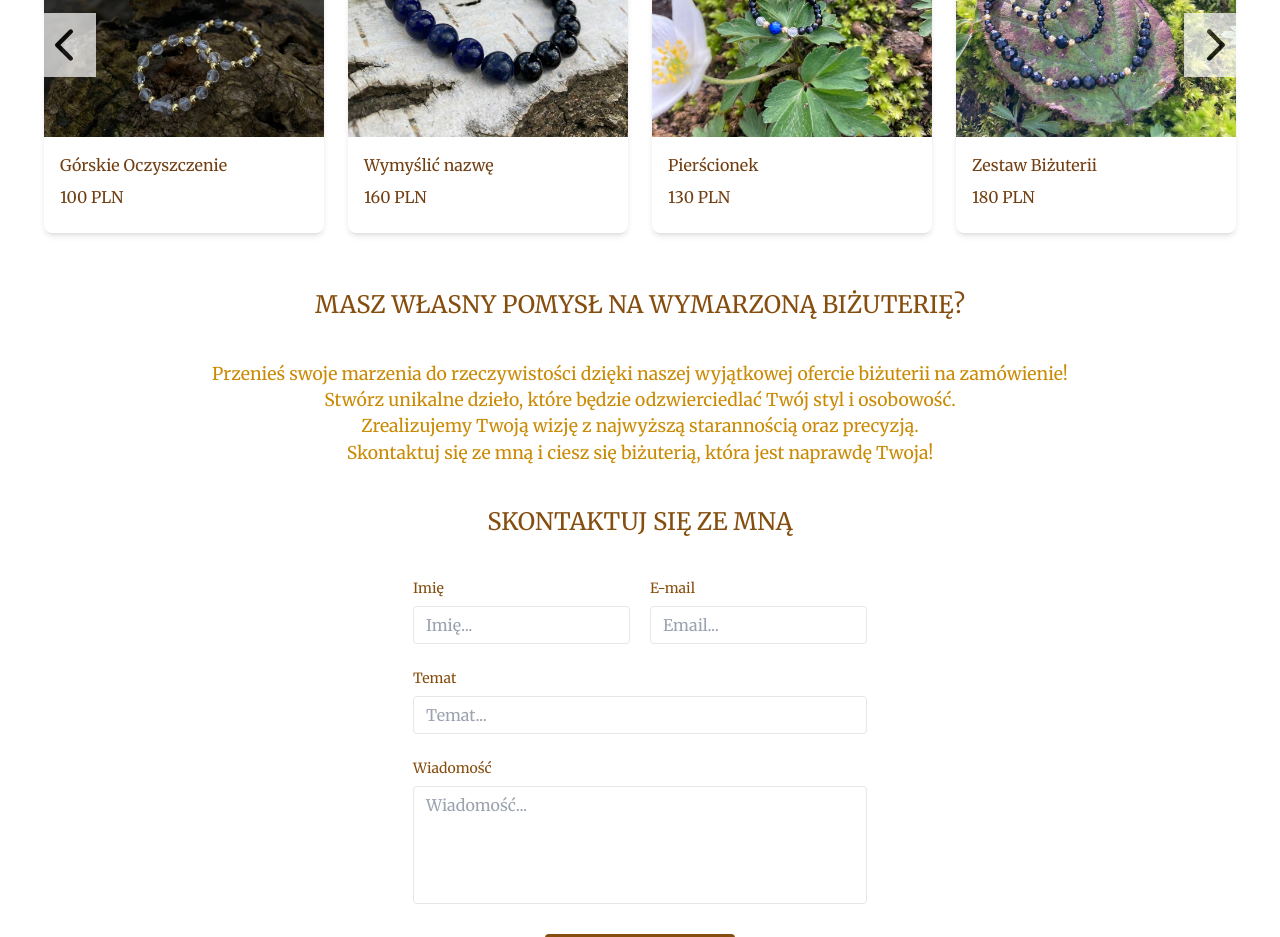
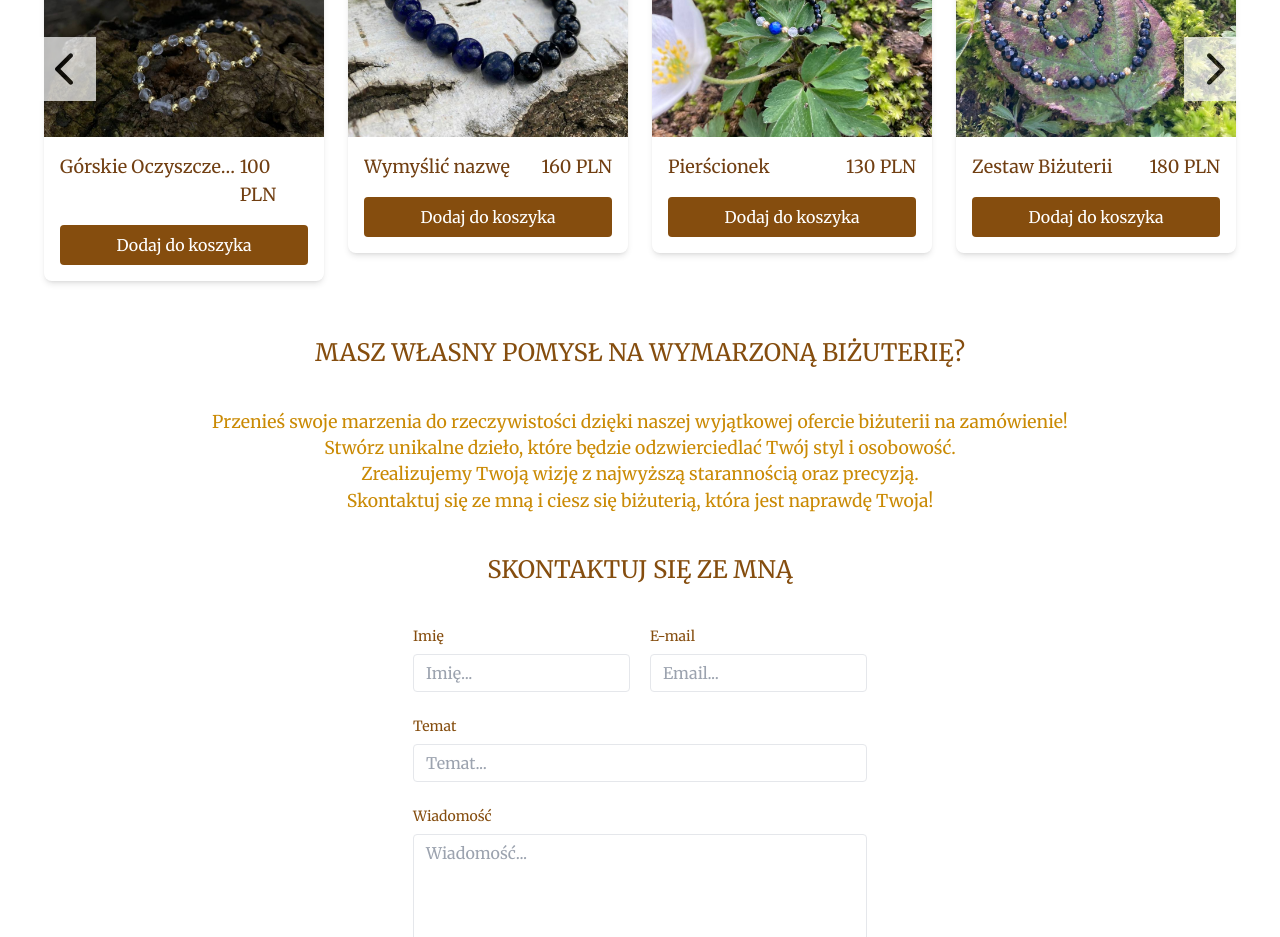
Before and after one commit to GxbrielZ/PaulithStore, a React (Vite) app: page / in a window 1280 px wide. Shown: the part 2600-3537 px from the top of the page. Built offline with nearby package versions, Linux system fonts and the light colour scheme.

Commit message:
Add button to items on slider

```diff
--- a/src/components/Slider/SliderItem.jsx
+++ b/src/components/Slider/SliderItem.jsx
@@ -14,9 +14,15 @@ const SliderItem = ({ imageSrc, linkTo, prodName, prodPrice }) => {
                 className="w-full sm:aspect-[4/3] md:aspect-[1/1]
                 lg:aspect-[2/2] object-cover rounded-t-lg"
             />
-            <div className='p-4 text-yellow-900'>
-              <h1 className='mb-2'>{prodName}</h1>
-              <p className='mb-2'>{prodPrice}</p>
+            <div className='p-4 text-yellow-900 flex flex-col'>
+              <div className='flex justify-between mb-4 text-lg'>
+                <h1 className='truncate max-w-xs'>{prodName}</h1>
+                <p>{prodPrice}</p>
+              </div>
+              <button className='bg-yellow-800 hover:bg-yellow-900 text-white p-2 rounded'
+              >
+                Dodaj do koszyka
+              </button>
             </div>
         </div>
     </Link>
```
